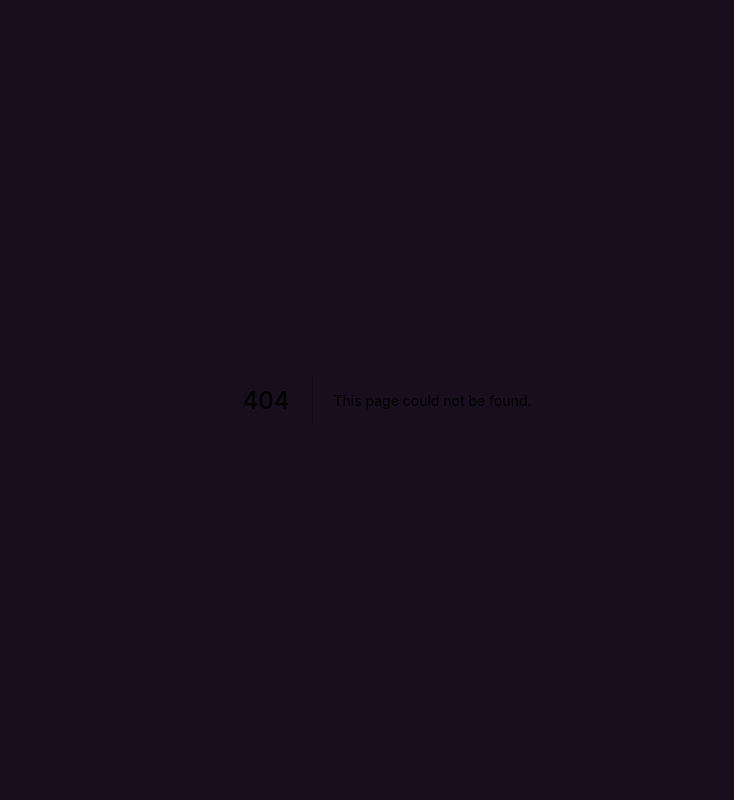
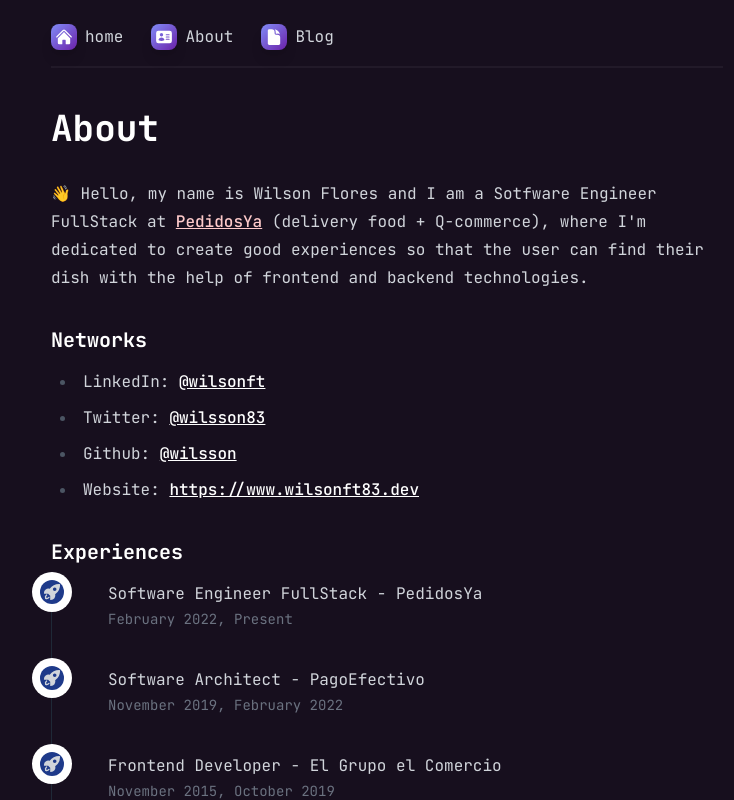
Before and after one commit to wilsson/wilson-website, a Next.js app: page /about in a window 1280 px wide. Before the commit this address had no page. Shown: the top 800 px of the page, without its empty margins (253-987 px from the left). Built offline with nearby package versions, Linux system fonts and the light colour scheme.

Commit message:
feat: add about page

```diff
--- /dev/null
+++ b/pages/about.tsx
@@ -0,0 +1,71 @@
+import { RocketLaunchIcon } from '@heroicons/react/20/solid';
+import { Footer } from '~/components/Footer';
+import { Navbar } from '~/components/Navbar';
+
+const experiences = [
+  {
+    title: 'Software Engineer FullStack',
+    company: 'PedidosYa',
+    time: 'February 2022, Present'
+  },
+  {
+    title: 'Software Architect',
+    company: 'PagoEfectivo',
+    time: 'November 2019, February 2022'
+  },
+  {
+    title: 'Frontend Developer',
+    company: 'El Grupo el Comercio',
+    time: 'November 2015, October 2019'
+  },
+  {
+    title: 'Frontend Developer',
+    company: 'Clicks and Bricks',
+    time: 'Jaunary 2015, October 2015'
+  }
+];
+
+function AboutPage() {
+  return(
+    <div>
+      <main className="px-8">
+        <Navbar />
+        <div className="mx-auto max-w-2xl mt-10">
+          <div className="prose dark:prose-invert max-w-none">
+            <h1>About</h1>
+            <p>
+              👋 Hello, my name is Wilson Flores and I am a Sotfware Engineer FullStack at
+              {" "}<a href="https://www.pedidosya.com" className="text-red-200">PedidosYa</a> (delivery food + Q-commerce), where I'm dedicated to create good experiences so that the user can find their dish with the help of frontend and backend technologies.
+            </p>
+
+            <h3>Networks</h3>
+            <ul>
+              <li>LinkedIn: <a href="https://www.linkedin.com/in/wilsonft">@wilsonft</a></li>
+              <li>Twitter: <a href="https://twitter.com/wilsson83">@wilsson83</a></li>
+              <li>Github: <a href="https://github.com/wilsson">@wilsson</a></li>
+              <li>Website: <a href="https://www.wilsonft83.dev">https://www.wilsonft83.dev</a></li>
+            </ul>
+
+            <h3>Experiences</h3>
+            <ul className="relative border-l border-gray-800 list-none">
+              {experiences.map(({ title, company, time }) => (
+                <li className="mb-10 ml-6" key={time}>
+                  <span className="flex absolute -left-3 justify-center items-center w-6 h-6 rounded-full ring-8 ring-white ring-gray-900 bg-blue-900">
+                    <RocketLaunchIcon className="w-[18px] h-[18px]"/>
+                  </span>
+                  <p className="mb-1">
+                    {title} - {company}
+                  </p>
+                  <time className="block mb-2 text-sm leading-none text-gray-500">{time}</time>
+                </li>
+              ))}
+            </ul>
+          </div>
+        </div>
+        <Footer />
+      </main>
+    </div>
+  )
+}
+
+export default AboutPage
--- a/pages/index.tsx
+++ b/pages/index.tsx
@@ -12,15 +12,17 @@ function HomePage({ posts }) {
         <div className="mx-auto max-w-2xl flex justify-between items-start mt-28 flex-col flex-col-reverse sm:flex-row">
           <div className="sm:pr-14">
             <h1 className="text-white text-4xl font-[800] mb-2">Wilson Flores</h1>
-            <h2 className="text-gray-300 mb-4">Sotfware Engineer FullStack at <a className="hover:underline hover:decoration-red-200 hover:text-red-200" href="https://www.pedidosya.com/">PedidosYa</a></h2>
+            <h2 className="text-gray-300 mb-4">Sotfware Engineer FullStack at <a href="https://www.pedidosya.com" className="text-red-200 underline font-medium">PedidosYa</a></h2>
             <p className="text-gray-400 mb-8">In this place I will share everything I have learned in my technology career.</p>
             <div className="flex space-x-7">
-              <div className="group flex space-x-2 cursor-pointer">
-                <div className="shadow-lg group-hover:scale-125 group-hover:shadow-purple-900 transition-all bg-gradient-to-tl from-purple-800 to-indigo-400  p-1 rounded-lg">
-                  <IdentificationIcon className="w-[18px] text-white" />
+              <Link href={"/about"}>
+                <div className="group flex space-x-2 cursor-pointer">
+                  <div className="shadow-lg group-hover:scale-125 group-hover:shadow-purple-900 transition-all bg-gradient-to-tl from-purple-800 to-indigo-400  p-1 rounded-lg">
+                    <IdentificationIcon className="w-[18px] text-white" />
+                  </div>
+                  <div className="text-gray-300">About</div>
                 </div>
-                <div className="text-gray-300">About</div>
-              </div>
+              </Link>
               <div className="group flex space-x-2 cursor-pointer">
                 <div className="shadow-lg group-hover:scale-125 group-hover:shadow-purple-900 transition-all bg-gradient-to-tl from-purple-800 to-indigo-400 p-1 rounded-lg">
                   <DocumentIcon className="w-[18px] text-white" />
```
